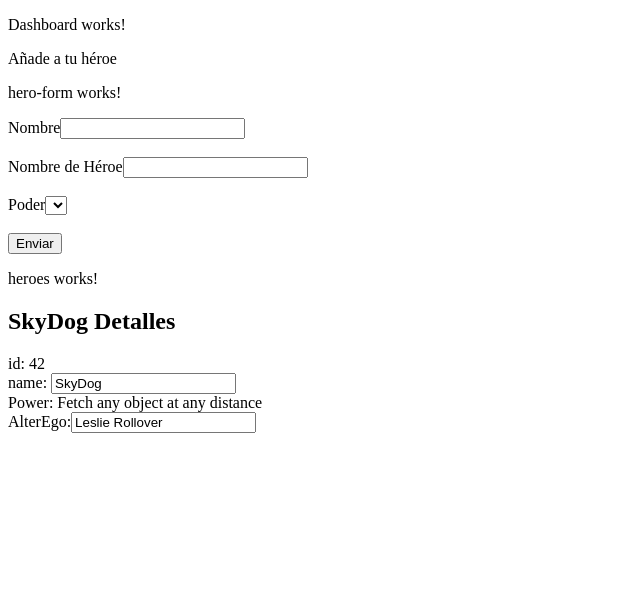
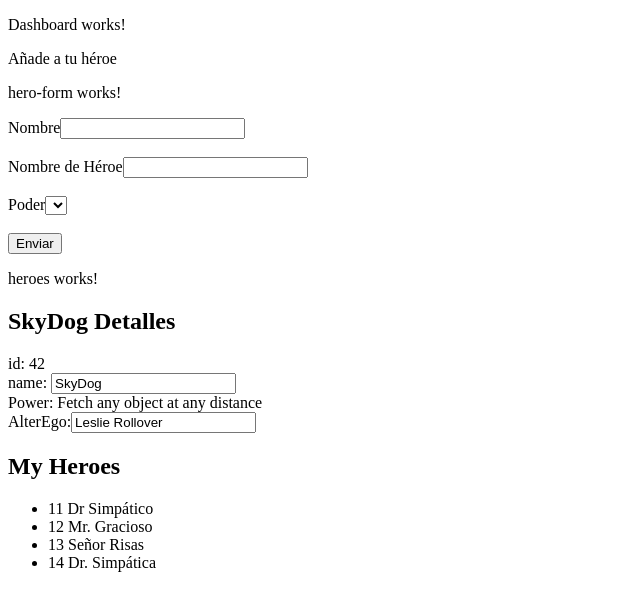
Before and after one commit to andriusmw/heroform2, an Angular app: page / in a window 1280 px wide. Shown: the top 610 px of the page, without its empty margins (0-640 px from the left). Built offline with nearby package versions, Linux system fonts and the light colour scheme.

Commit message:
Mostramos la lista de héroes

```diff
--- a/src/app/heroes/heroes.component.html
+++ b/src/app/heroes/heroes.component.html
@@ -7,3 +7,13 @@
 <div><span>AlterEgo:</span> <input id="alterEgo" [(ngModel)]="hero.alterEgo" placeholder="alterEgo"> </div>
 
 <!--PERMITIMOS cambiar el nombre del superhéroe  y su alterEgo por motivos de seguridad personal xD-->
+
+<h2>My Heroes</h2>
+<ul class="heroes">
+  <li *ngFor="let hero of heroes">
+    <span class="badge">{{hero.id}}</span> {{hero.name}}
+  </li>
+</ul>
+
+<!--Crea un bucle for declarando la variable let con las propiedades de hero , para cada iteración
+recorriendo el array de heroes. y en cada iteracción muestra el ID y el Name con esos span-->
--- a/src/app/heroes/heroes.component.ts
+++ b/src/app/heroes/heroes.component.ts
@@ -1,6 +1,7 @@
 import { Component, OnInit } from '@angular/core';
 import { Hero } from '../hero.service'; //importamos el servicio de
 //hero.service
+import { HEROES } from '../mock-heroes-list';  //Cargamos la lista de héroes
 @Component({
   selector: 'app-heroes',
   templateUrl: './heroes.component.html',
@@ -8,7 +9,7 @@ import { Hero } from '../hero.service'; //importamos el servicio de
 })
 export class HeroesComponent implements OnInit {
 
-
+  heroes = HEROES; //llama a al array de héroes de clase Hero.
 
   hero : Hero = {
    id: 42,
```
